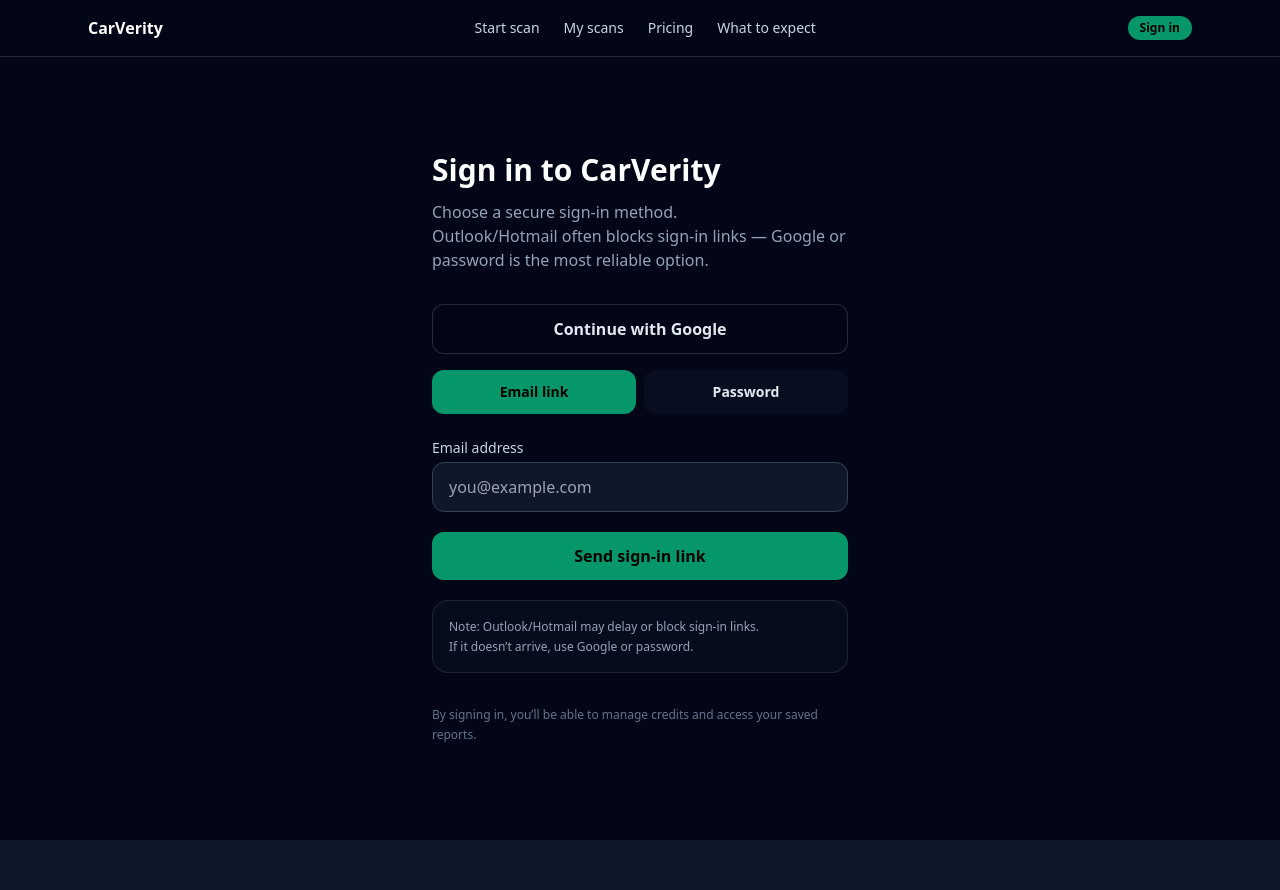
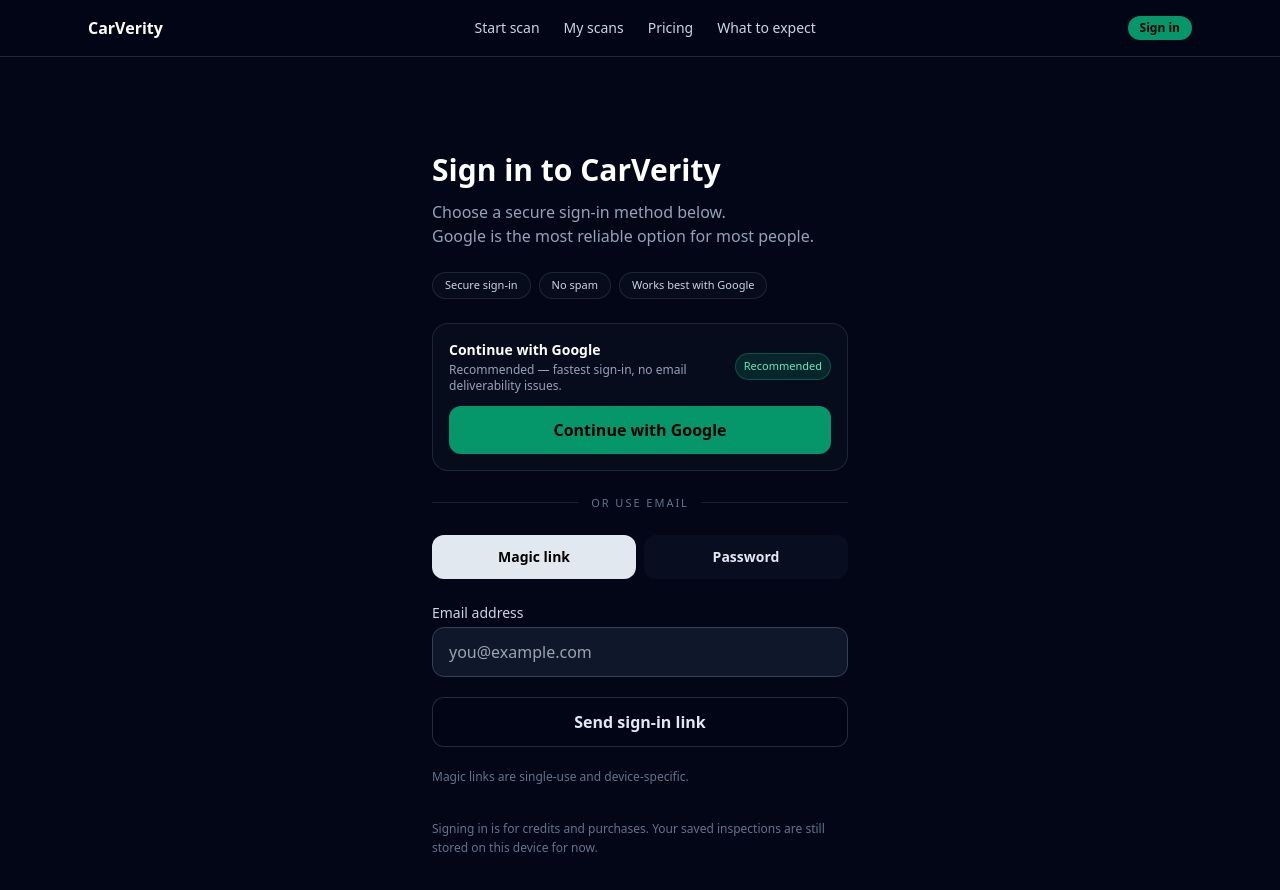
Before and after one commit to jeremy-swallow/carverity-clean, a React (Vite) app: page /sign-in in a window 1280 px wide. Shown: the top 890 px of the page. Before the commit the page ends 840 px from the top, so only its background shows below. Built offline with nearby package versions, Linux system fonts and the light colour scheme; no server answers.

Commit message:
Improve sign-in UX + polish MyScans

```diff
--- a/src/pages/SignIn.tsx
+++ b/src/pages/SignIn.tsx
@@ -1,6 +1,6 @@
 // src/pages/SignIn.tsx
 
-import { useEffect, useMemo, useState } from "react";
+import { useMemo, useState } from "react";
 import { useNavigate } from "react-router-dom";
 import {
   signInWithGoogle,
@@ -8,7 +8,6 @@ import {
   signInWithPassword,
   signUpWithPassword,
 } from "../supabaseAuth";
-import { supabase } from "../supabaseClient";
 
 const CANONICAL_APP_ORIGIN = "https://carverity.com.au";
 
@@ -29,24 +28,6 @@ export default function SignIn() {
 
   const cleanEmail = useMemo(() => email.trim().toLowerCase(), [email]);
 
-  const [alreadySignedIn, setAlreadySignedIn] = useState(false);
-
-  useEffect(() => {
-    let cancelled = false;
-
-    async function check() {
-      const { data } = await supabase.auth.getSession();
-      if (cancelled) return;
-      setAlreadySignedIn(Boolean(data.session));
-    }
-
-    check();
-
-    return () => {
-      cancelled = true;
-    };
-  }, []);
-
   async function handleMagicLink(e: React.FormEvent) {
     e.preventDefault();
     setError(null);
@@ -59,12 +40,7 @@ export default function SignIn() {
     try {
       setSending(true);
 
-      await signInWithMagicLink(
-        cleanEmail,
-        `${CANONICAL_APP_ORIGIN}/auth/callback?next=${encodeURIComponent(
-          "/my-scans"
-        )}`
-      );
+      await signInWithMagicLink(cleanEmail, `${CANONICAL_APP_ORIGIN}/my-scans`);
 
       setSent(true);
     } catch (err) {
@@ -95,7 +71,7 @@ export default function SignIn() {
 
       await signInWithPassword(cleanEmail, password);
 
-      navigate("/my-scans", { replace: true });
+      navigate("/account");
     } catch (err: any) {
       console.error("Password sign-in error:", err);
 
@@ -103,7 +79,7 @@ export default function SignIn() {
 
       if (msg.toLowerCase().includes("invalid login credentials")) {
         setError(
-          "That email/password didn’t work. If you don’t have an account yet, create one below."
+          "That email/password combination didn’t work. If you don’t have a password yet, create one below."
         );
       } else {
         setError("Could not sign in with password. Please try again.");
@@ -134,14 +110,17 @@ export default function SignIn() {
 
       await signUpWithPassword(cleanEmail, password);
 
-      navigate("/my-scans", { replace: true });
+      // NOTE: With Supabase, signUp may or may not immediately create a session
+      // depending on your email confirmation settings.
+      // We send the user to Account because it's the "logged-in home" for credits.
+      navigate("/account");
     } catch (err: any) {
       console.error("Password sign-up error:", err);
 
       const msg = String(err?.message || "");
       if (msg.toLowerCase().includes("user already registered")) {
         setError(
-          "This email already has an account. Use “Sign in with password” above."
+          "This email already has an account. Use “Sign in with password” instead."
         );
       } else {
         setError("Could not create your account. Please try again.");
@@ -171,35 +150,58 @@ export default function SignIn() {
         Sign in to CarVerity
       </h1>
 
-      <p className="text-slate-400 mb-8">
-        Choose a secure sign-in method.
+      <p className="text-slate-400 mb-6">
+        Choose a secure sign-in method below.
         <br />
-        Outlook/Hotmail often blocks sign-in links — Google or password is the
-        most reliable option.
+        Google is the most reliable option for most people.
       </p>
 
-      {alreadySignedIn && (
-        <div className="mb-5 rounded-2xl border border-emerald-500/30 bg-emerald-900/20 p-4">
-          <p className="text-emerald-300 font-medium">You’re already signed in</p>
-          <button
-            type="button"
-            onClick={() => navigate("/my-scans")}
-            className="mt-3 w-full rounded-xl bg-emerald-600 hover:bg-emerald-500 text-black font-semibold px-4 py-3 transition"
-          >
-            Continue to My scans
-          </button>
+      {/* Trust strip */}
+      <div className="flex flex-wrap gap-2 mb-6">
+        <span className="text-[11px] px-3 py-1 rounded-full border border-white/10 bg-slate-900/40 text-slate-300">
+          Secure sign-in
+        </span>
+        <span className="text-[11px] px-3 py-1 rounded-full border border-white/10 bg-slate-900/40 text-slate-300">
+          No spam
+        </span>
+        <span className="text-[11px] px-3 py-1 rounded-full border border-white/10 bg-slate-900/40 text-slate-300">
+          Works best with Google
+        </span>
       </div>
-      )}
 
-      {/* Google */}
+      {/* Google (recommended) */}
+      <div className="rounded-2xl border border-white/10 bg-slate-900/40 p-4 mb-6">
+        <div className="flex items-center justify-between gap-3 mb-3">
+          <div className="min-w-0">
+            <p className="text-sm font-semibold text-white">Continue with Google</p>
+            <p className="text-xs text-slate-400 mt-0.5">
+              Recommended — fastest sign-in, no email deliverability issues.
+            </p>
+          </div>
+
+          <span className="shrink-0 text-[11px] px-2 py-1 rounded-full bg-emerald-500/15 text-emerald-300 border border-emerald-500/30">
+            Recommended
+          </span>
+        </div>
+
         <button
           type="button"
           onClick={handleGoogle}
           disabled={sending}
-        className="w-full rounded-xl border border-white/15 bg-slate-950/40 hover:bg-slate-900 disabled:opacity-60 text-slate-200 font-semibold px-4 py-3 transition mb-4"
+          className="w-full rounded-xl bg-emerald-600 hover:bg-emerald-500 disabled:opacity-60 text-black font-semibold px-4 py-3 transition"
         >
           {sending ? "Opening Google…" : "Continue with Google"}
         </button>
+      </div>
+
+      {/* Divider */}
+      <div className="flex items-center gap-3 mb-6">
+        <div className="h-px flex-1 bg-white/10" />
+        <span className="text-[11px] uppercase tracking-[0.18em] text-slate-500">
+          Or use email
+        </span>
+        <div className="h-px flex-1 bg-white/10" />
+      </div>
 
       {/* Mode toggle */}
       <div className="grid grid-cols-2 gap-2 mb-6">
@@ -213,11 +215,11 @@ export default function SignIn() {
           className={[
             "rounded-xl px-4 py-3 text-sm font-semibold transition",
             mode === "magic"
-              ? "bg-emerald-600 text-black"
+              ? "bg-slate-200 text-black"
               : "bg-slate-900/50 text-slate-200 hover:bg-slate-900",
           ].join(" ")}
         >
-          Email link
+          Magic link
         </button>
 
         <button
@@ -230,7 +232,7 @@ export default function SignIn() {
           className={[
             "rounded-xl px-4 py-3 text-sm font-semibold transition",
             mode === "password"
-              ? "bg-emerald-600 text-black"
+              ? "bg-slate-200 text-black"
               : "bg-slate-900/50 text-slate-200 hover:bg-slate-900",
           ].join(" ")}
         >
@@ -245,7 +247,7 @@ export default function SignIn() {
             <div className="rounded-2xl border border-emerald-500/40 bg-emerald-900/30 p-5">
               <p className="text-emerald-300 font-medium">Check your email</p>
               <p className="text-slate-300 text-sm mt-2">
-                We sent a sign-in link to <strong>{cleanEmail}</strong>.
+                We sent a secure sign-in link to <strong>{cleanEmail}</strong>.
                 <br />
                 Open it on this device to continue.
               </p>
@@ -270,6 +272,11 @@ export default function SignIn() {
                   Use password instead
                 </button>
               </div>
+
+              <p className="text-xs text-slate-400 mt-4 leading-relaxed">
+                Note: Outlook/Hotmail sometimes blocks sign-in links entirely.
+                If you don’t receive it, use Google or password.
+              </p>
             </div>
           ) : (
             <form onSubmit={handleMagicLink} className="space-y-5">
@@ -292,18 +299,14 @@ export default function SignIn() {
               <button
                 type="submit"
                 disabled={sending}
-                className="w-full rounded-xl bg-emerald-600 hover:bg-emerald-500 disabled:opacity-60 text-black font-semibold px-4 py-3 transition"
+                className="w-full rounded-xl border border-white/15 bg-slate-950/40 hover:bg-slate-900 disabled:opacity-60 text-slate-200 font-semibold px-4 py-3 transition"
               >
                 {sending ? "Sending link…" : "Send sign-in link"}
               </button>
 
-              <div className="rounded-2xl border border-white/10 bg-slate-900/40 p-4">
-                <p className="text-xs text-slate-400 leading-relaxed">
-                  Note: Outlook/Hotmail may delay or block sign-in links.
-                  <br />
-                  If it doesn’t arrive, use Google or password.
+              <p className="text-xs text-slate-500 leading-relaxed">
+                Magic links are single-use and device-specific.
               </p>
-              </div>
             </form>
           )}
         </>
@@ -327,7 +330,9 @@ export default function SignIn() {
           </div>
 
           <div>
-            <label className="block text-sm text-slate-300 mb-1">Password</label>
+            <label className="block text-sm text-slate-300 mb-1">
+              Password
+            </label>
             <input
               type="password"
               value={password}
@@ -337,7 +342,8 @@ export default function SignIn() {
               required
             />
             <p className="text-xs text-slate-500 mt-2">
-              Create a password once, then use it on any device.
+              If this is your first time, choose a password then tap “Create
+              account”.
             </p>
           </div>
 
@@ -348,16 +354,8 @@ export default function SignIn() {
             disabled={sending}
             className="w-full rounded-xl bg-emerald-600 hover:bg-emerald-500 disabled:opacity-60 text-black font-semibold px-4 py-3 transition"
           >
-            {sending ? "Signing in…" : "Sign in with password"}
+            {sending ? "Signing in…" : "Sign in"}
           </button>
-
-          <div className="rounded-2xl border border-white/10 bg-slate-900/40 p-4 space-y-3">
-            <p className="text-sm text-slate-300 font-medium">
-              Don’t have an account yet?
-            </p>
-            <p className="text-xs text-slate-400 leading-relaxed">
-              Enter your email + choose a password, then create your account.
-            </p>
 
           <button
             type="button"
@@ -365,15 +363,19 @@ export default function SignIn() {
             onClick={handleCreatePasswordAccount}
             className="w-full rounded-xl border border-white/15 bg-slate-950/40 hover:bg-slate-900 disabled:opacity-60 text-slate-200 font-semibold px-4 py-3 transition"
           >
-              Create account
+            {sending ? "Creating account…" : "Create account"}
           </button>
-          </div>
+
+          <p className="text-xs text-slate-500 leading-relaxed">
+            Password sign-in is a reliable backup if your email provider blocks
+            magic links.
+          </p>
         </form>
       )}
 
       <div className="mt-8 text-xs text-slate-500 leading-relaxed">
-        By signing in, you’ll be able to manage credits and access your saved
-        reports.
+        Signing in is for credits and purchases. Your saved inspections are still
+        stored on this device for now.
       </div>
     </div>
   );
```
Also changed, not shown: src/pages/MyScans.tsx (+16 -10 lines). Lines whose indentation alone changed are shown as unchanged.
